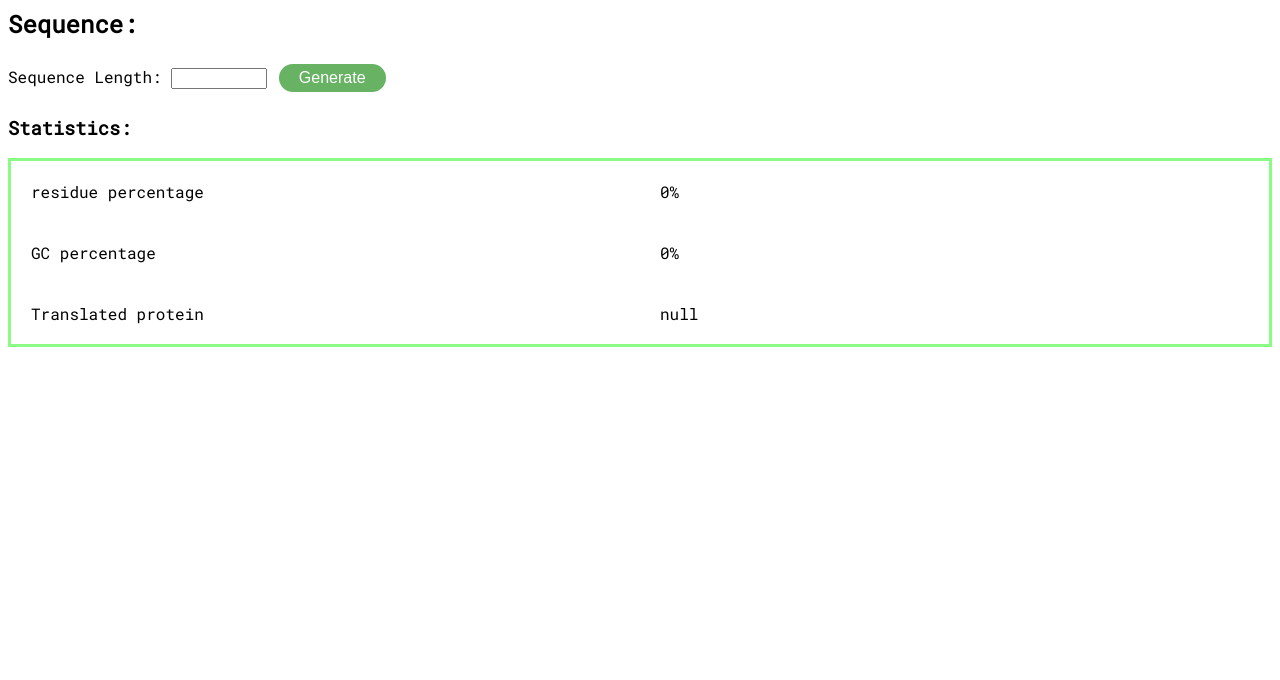
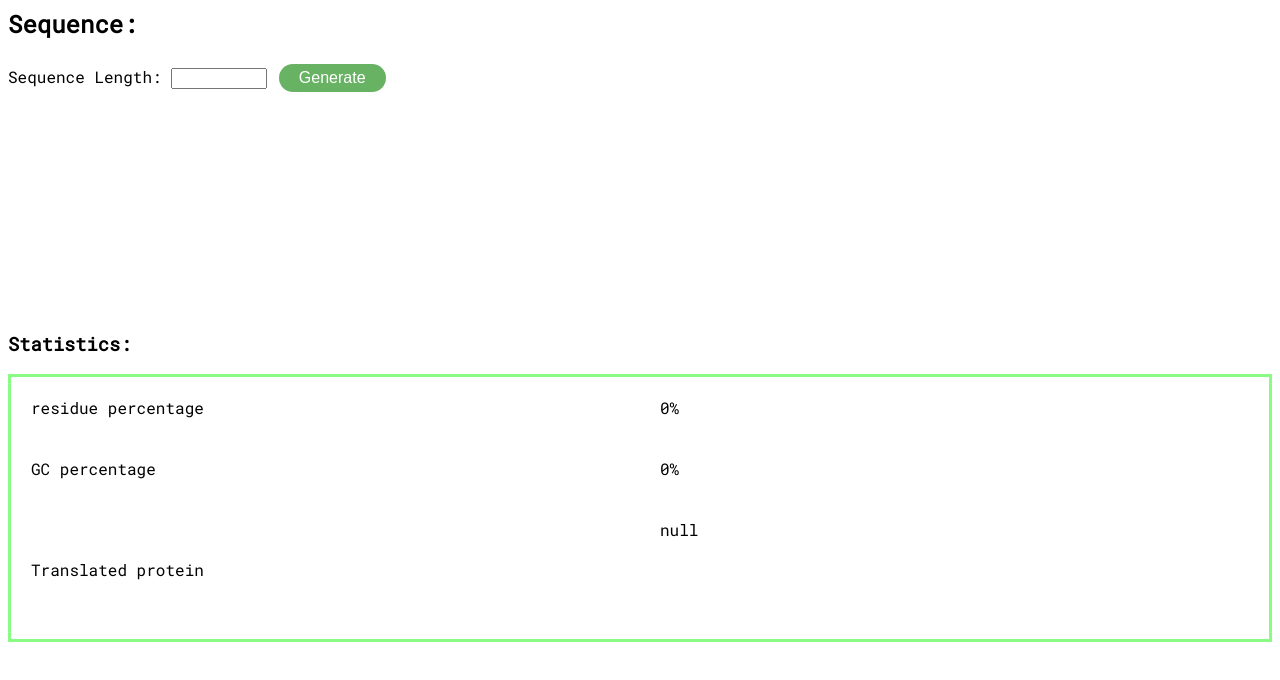
Before and after one commit to wouterzeevat/Front_End_Web_Technologies, a plain HTML site: page Week2.html in a window 1280 px wide. Drawn offline with Linux system fonts and the light colour scheme.

Commit message:
scrollwheel YAYAYAYYAYYY

```diff
--- a/Week2.html
+++ b/Week2.html
@@ -12,7 +12,7 @@
       <input type="number" id="sequenceLength" name="sequenceLength" min="1" max="1000000" required>
       <input type="submit" value="Generate" class="btn">
     </form>
-    <p id="sequence"></p>
+    <div style="height:200px;;overflow-y:auto" id="sequence"></div>
 
     <h3>Statistics:</h3>
     <table>
@@ -26,7 +26,9 @@
       </tr>
       <tr>
         <td>Translated protein</td>
-        <td id="protein">null</td>
+        <td>
+          <div id="protein" style="height:100px;;overflow-y:auto">null</div>
+        </td>
       </tr>
     </table>
     <div class="hidden" id="enzymeCutting">
```
